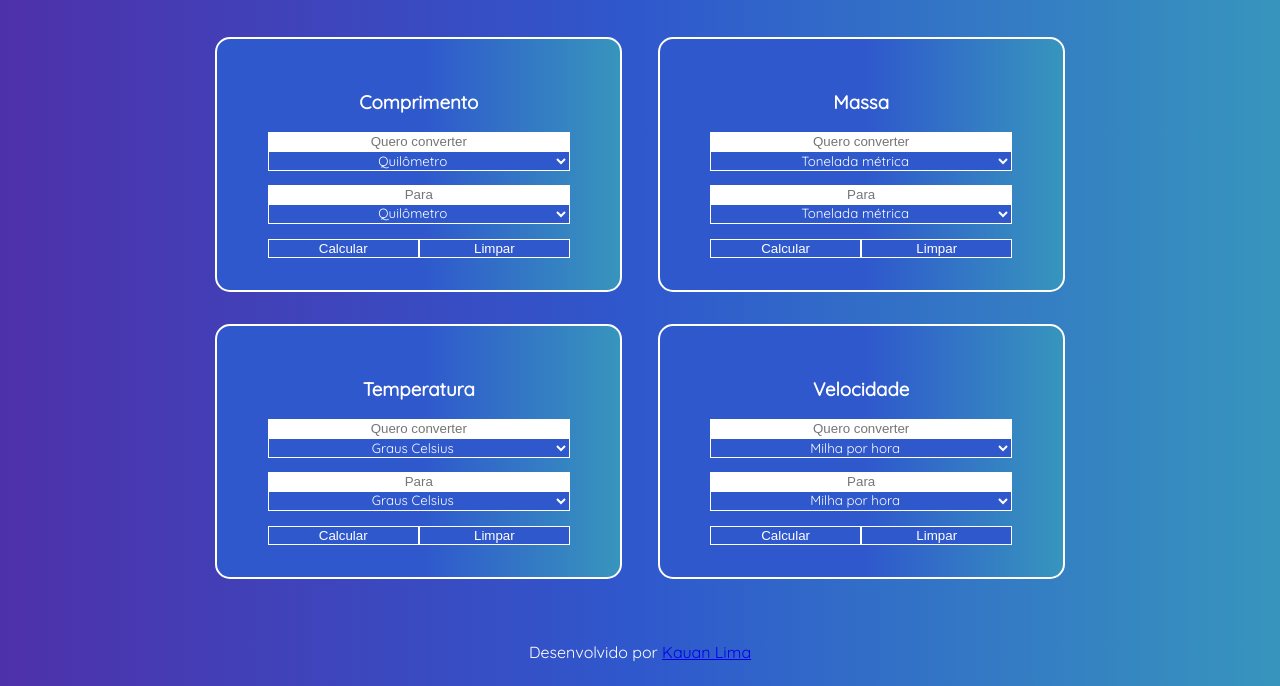
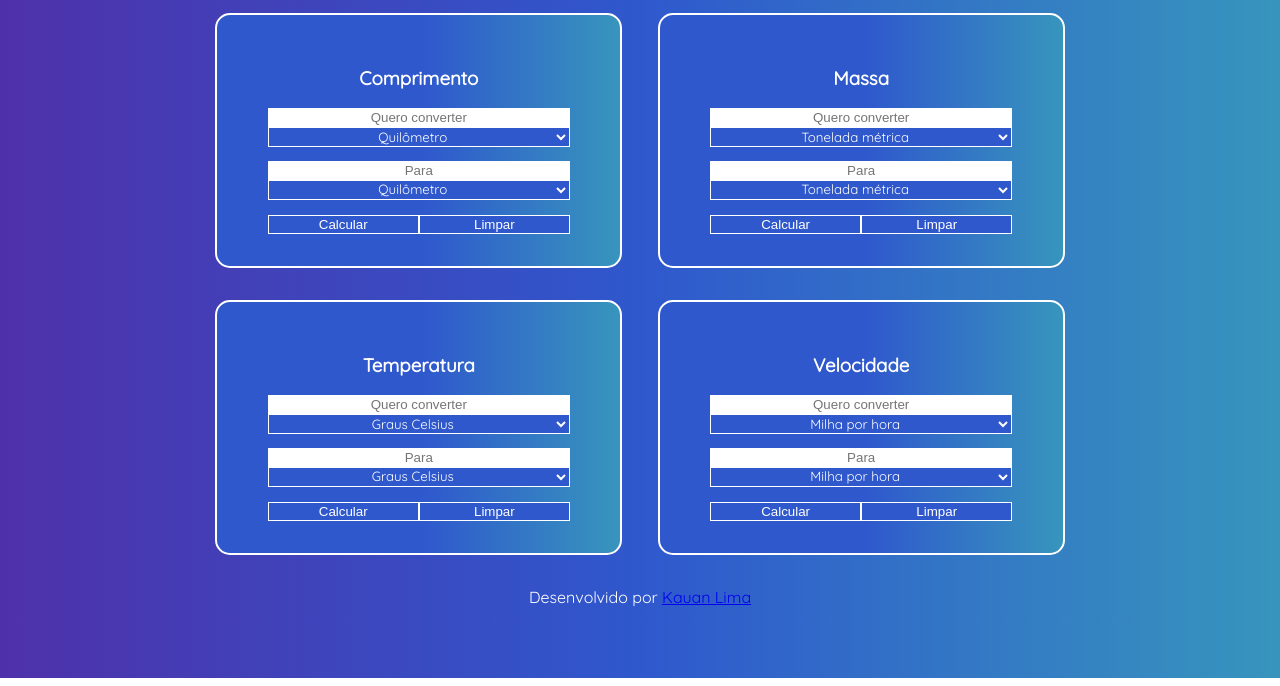
Before and after one commit to kauannlima/conversor_de_medidas, a plain HTML site: page index.html in a window 1280 px wide. Shown: the part 122-808 px from the top of the page. Drawn offline with Linux system fonts and the light colour scheme.

Commit message:
Correções no CSS

```diff
--- a/css/style.css
+++ b/css/style.css
@@ -62,14 +62,7 @@ select[name="calc"] {
     text-align: center;
     font-family: 'Quicksand', sans-serif;
 }
-body {
-    display: flex;
-    flex-direction: column;
-    min-height: 99vh;
-}
-.main {
-    flex: 1;
-}
+
 @media screen and (min-width: 35.5em) {
     .main {
         overflow: hidden;
```
